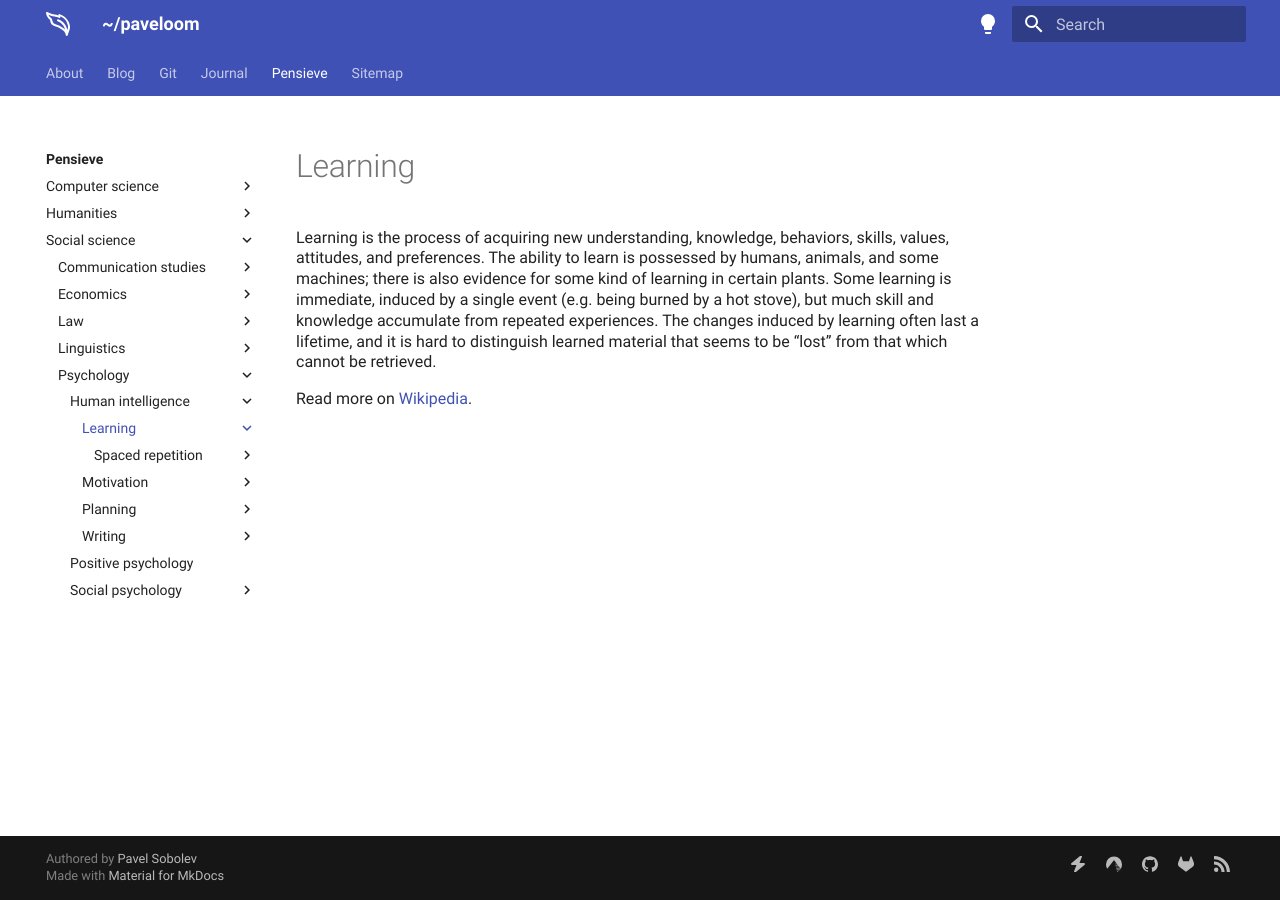
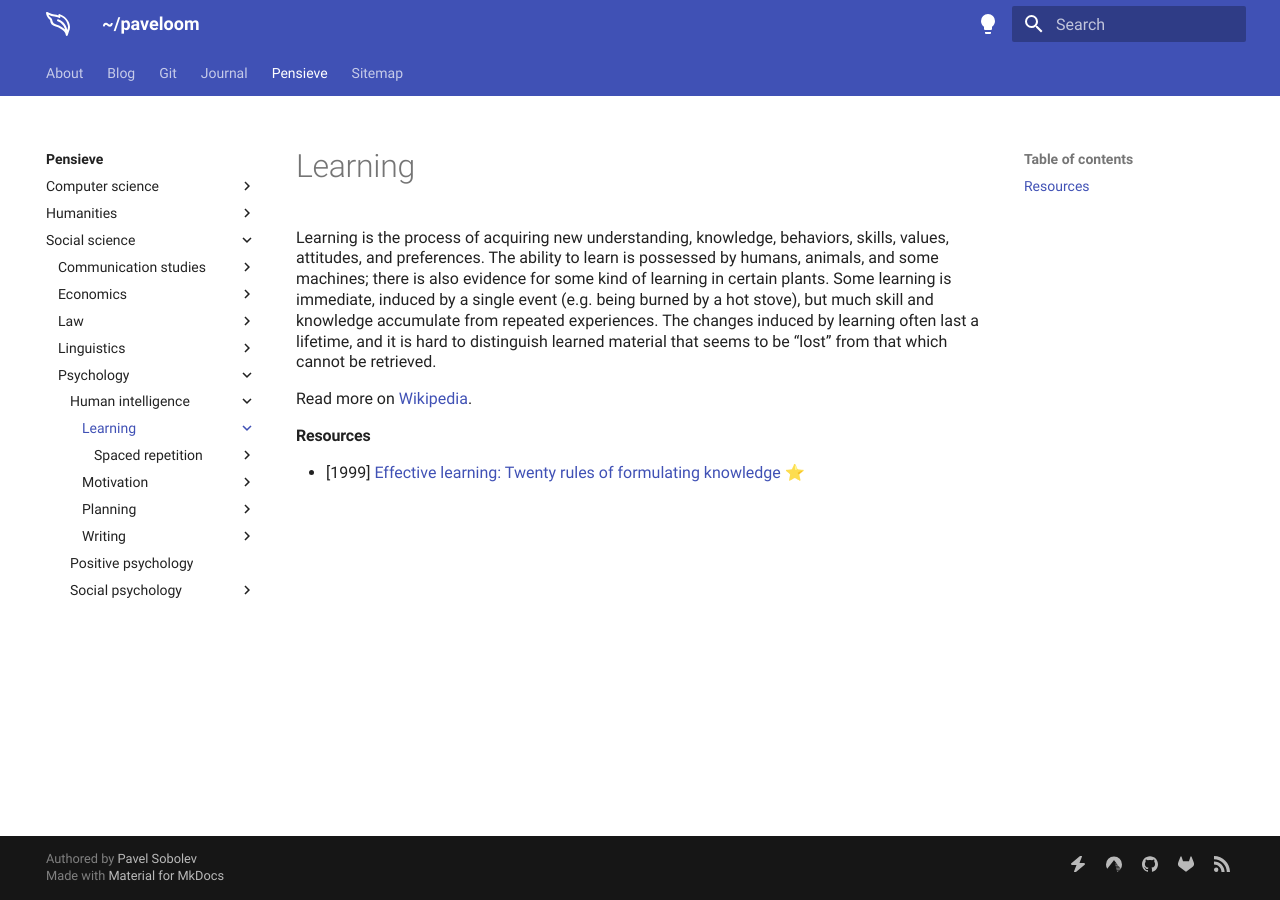
Before and after one commit to paveloom/paveloom.dev, an MkDocs documentation site: the page built from content/pensieve/learning.md, in a window 1280 px wide. Built offline with MkDocs 1.6.1 and Material for MkDocs 9.7.7, drawn with Linux system fonts in a browser that asks for light colours.

Commit message:
Pensieve: update the Learning page.

```diff
--- a/content/pensieve/learning.md
+++ b/content/pensieve/learning.md
@@ -3,3 +3,6 @@
 Learning is the process of acquiring new understanding, knowledge, behaviors, skills, values, attitudes, and preferences. The ability to learn is possessed by humans, animals, and some machines; there is also evidence for some kind of learning in certain plants. Some learning is immediate, induced by a single event (e.g. being burned by a hot stove), but much skill and knowledge accumulate from repeated experiences. The changes induced by learning often last a lifetime, and it is hard to distinguish learned material that seems to be "lost" from that which cannot be retrieved.
 
 Read more on [Wikipedia](https://en.wikipedia.org/wiki/Learning).
+
+#### Resources
+- [1999] [Effective learning: Twenty rules of formulating knowledge](https://www.supermemo.com/en/blog/twenty-rules-of-formulating-knowledge) ⭐
```
